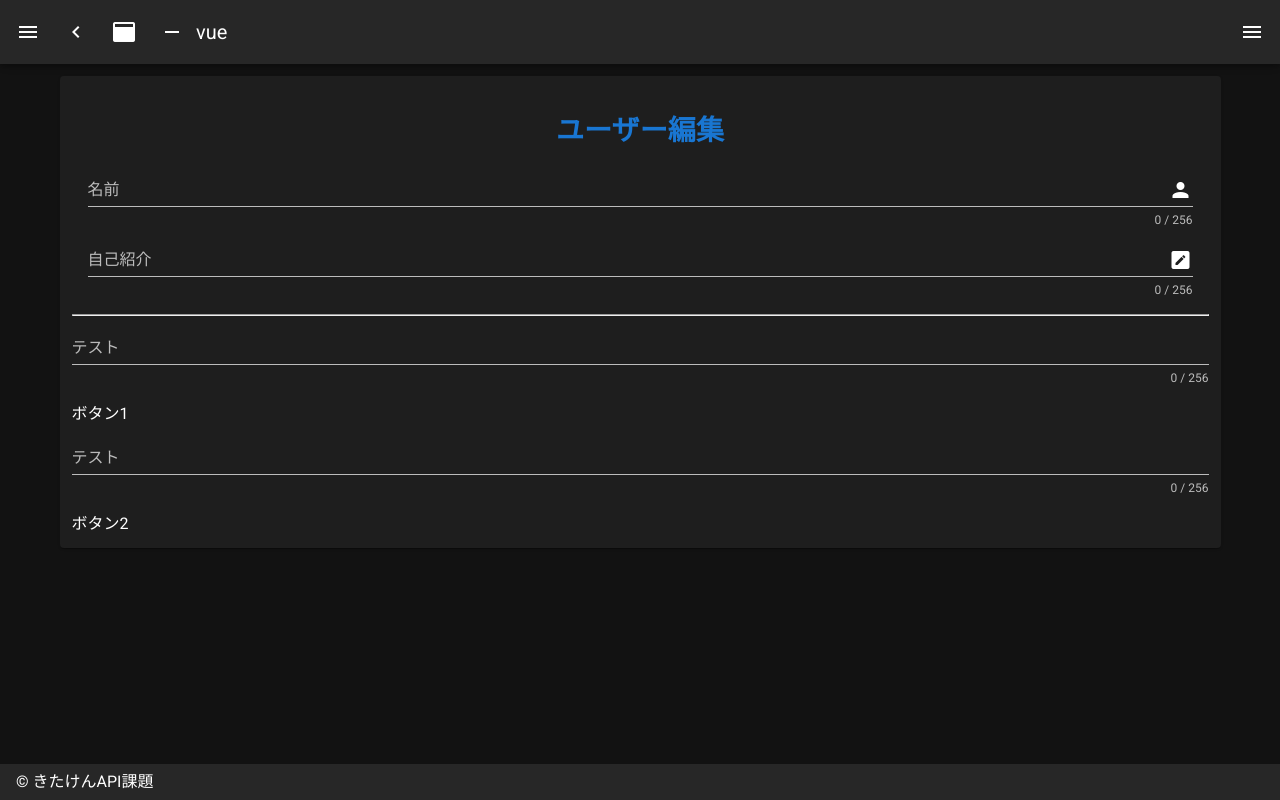
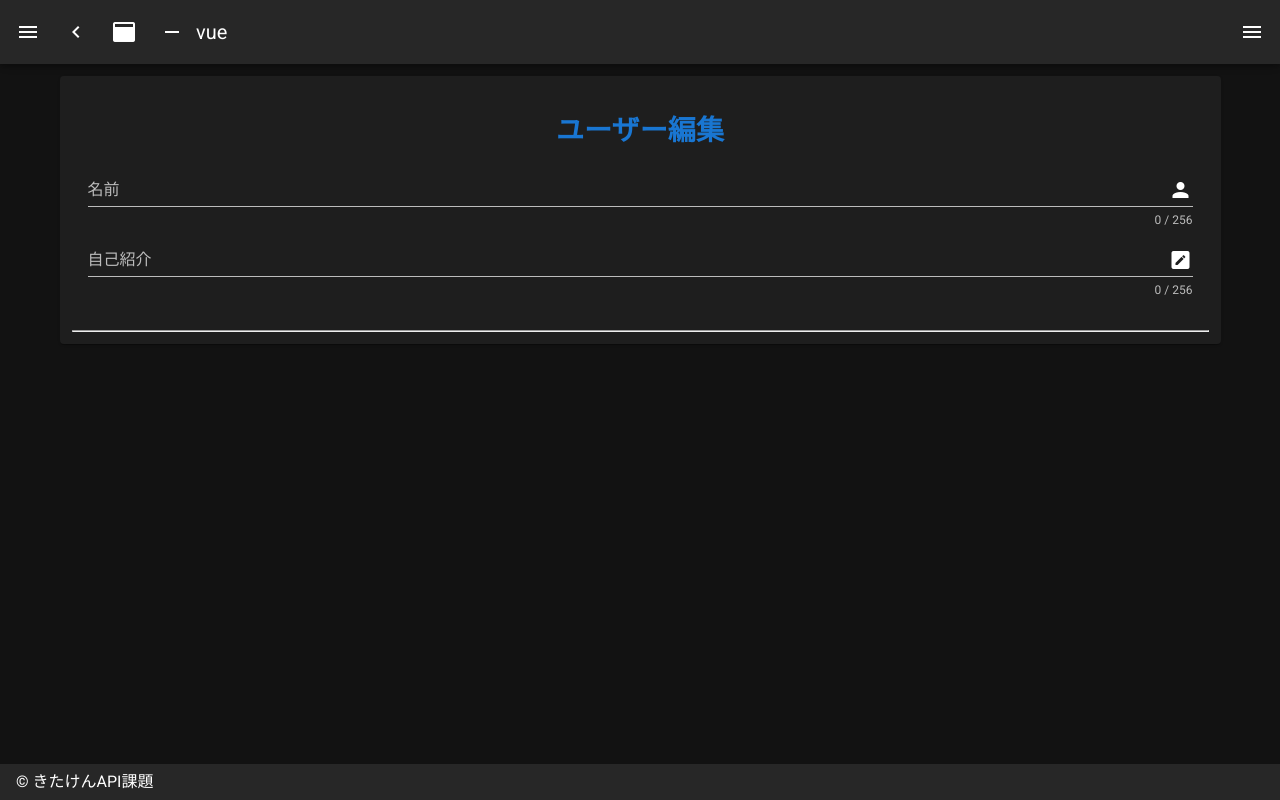
Before and after one commit to kitaken55/vuetify_nuxt_api_task, a Nuxt app: page /me/edit in a window 1280 px wide. Built offline with nearby package versions, Linux system fonts and the light colour scheme.

Commit message:
localStrageに保存, 表示完成！

```diff
--- a/pages/login.vue
+++ b/pages/login.vue
@@ -78,10 +78,11 @@ export default {
         .then(object => {
             if (object.token) {
                 alert("ログインしました");
-                localStorage.token = object.token;
-                localStorage.id = object.id;
-                localStorage.name = object.name;
-                localStorage.bio = object.bio;
+                this.changMessage(object.token,object.id,object.name,object.bio)
+                // localStorage.token = object.token;
+                // localStorage.id = object.id;
+                // localStorage.name = object.name;
+                // localStorage.bio = object.bio;
                 this.$router.push('/users');
             } else {
                 alert("存在しないアカウントです。");
@@ -90,6 +91,9 @@ export default {
         .catch(error => {
             alert(error);
         });
+    },
+    changMessage(token,id,name,bio) {
+        this.$store.commit("changeLocalStorage", token, id, name, bio);
     }
   }
 }
--- a/pages/me/edit.vue
+++ b/pages/me/edit.vue
@@ -23,38 +23,10 @@
           :counter="256"
           required
         ></v-text-field>
+        <p>{{ this.$store.state.token }}</p>
       </v-form>
     </v-card-text>
     <hr>
-
-    <!-- テストしてるところ -->
-    <v-form>
-        <v-text-field
-          name="name"
-          label="テスト"
-          type="text"
-          :counter="256"
-          v-model="test2"
-          required
-          :placeholder="test2"
-        ></v-text-field>
-      <p>{{ $store.state.message1 }}</p>
-      <button @click="changMessage">ボタン1</button>
-    </v-form>
-
-      <v-form>
-        <v-text-field
-          name="name"
-          label="テスト"
-          type="text"
-          :counter="256"
-          v-model="test3"
-          required
-          :placeholder="test3"
-        ></v-text-field>
-        <p>{{ $store.state.message2 }}</p>
-        <button @click="changMessage2">ボタン2</button>
-      </v-form>
 
 
 
@@ -70,8 +42,6 @@ export default {
         return {
             name: "",
             bio: "",
-            test2: this.$store.state.message1,
-            test3: this.$store.state.message2
         }
     },
     methods: {
@@ -79,10 +49,7 @@ export default {
             this.$store.commit("increment");
         },
         changMessage() {
-            this.$store.commit("changMessage", this.test2);
-        },
-        changMessage2() {
-            this.$store.commit("changMessage2", this.test3);
+            this.$store.commit("changMessage", this.name);
         }
         // editUser() {
         //     axios.put(`users/${localStorage.id}`,
--- a/store/index.js
+++ b/store/index.js
@@ -1,18 +1,19 @@
 export const state = () => ({
-    message1: '',
-    message2: '',
-    count: 0
+    token: "",
+    id: "",
+    name: "",
+    bio: "",
 })
 
 export const mutations = {
     increment(state) {
         state.count += 2
     },
-    changMessage(state, message1_input1) {
-        state.message1 = message1_input1
-    },
-    changeMessage2(state,message2_input2) {
-        state.message1 = message2_input2
+    changeLocalStorage(state, token, id, name, bio) {
+        state.token = token;
+        state.id = id;
+        state.name = name;
+        state.bio = bio;
     }
 }
 
```
